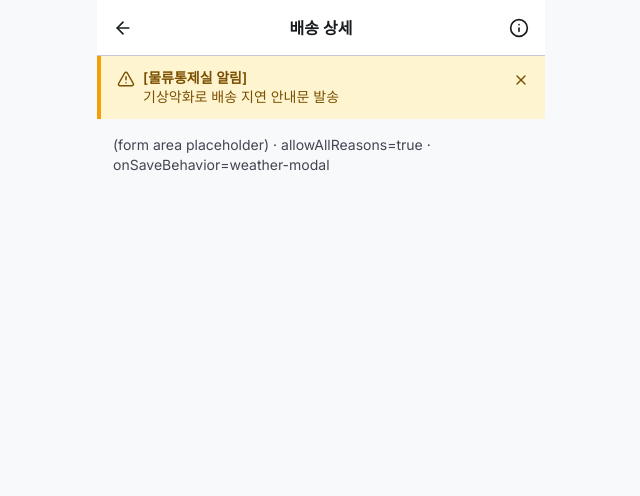
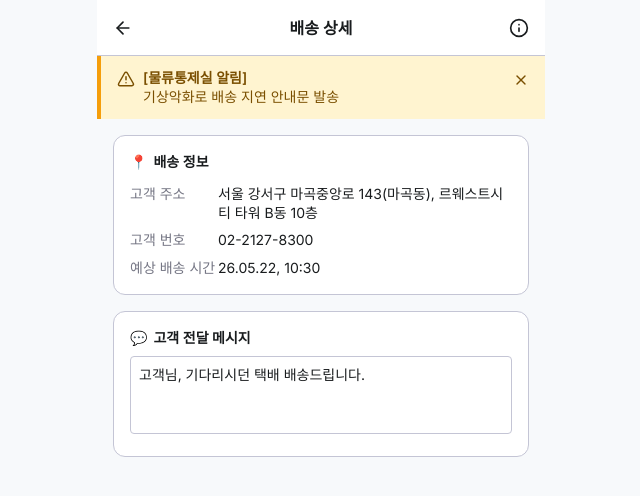
Before and after one commit to MelRanG/Manual-automation, a React (Vite) app in the folder frontend/: page /demo-widget-after in a window 1280 px wide. Shown: the top 496 px of the page, without its empty margins (319-959 px from the left). Built offline with nearby package versions, Linux system fonts and the light colour scheme; a web font is replaced by a local one.

Commit message:
feat(demo-widget): add customer info card and message textarea

```diff
--- a/frontend/src/pages/DemoWidget.tsx
+++ b/frontend/src/pages/DemoWidget.tsx
@@ -1,6 +1,6 @@
 import { useEffect, useState } from "react"
 import { ArrowLeft, Info, AlertTriangle, X } from "lucide-react"
-import { TOAST } from "./DemoWidget.constants"
+import { CUSTOMER, DEFAULT_MESSAGE, TOAST } from "./DemoWidget.constants"
 
 export interface DemoWidgetProps {
   allowAllReasons: boolean
@@ -9,11 +9,16 @@ export interface DemoWidgetProps {
 
 export function DemoWidget({ allowAllReasons, onSaveBehavior }: DemoWidgetProps) {
   const [toastOpen, setToastOpen] = useState(false)
+  const [message, setMessage] = useState(DEFAULT_MESSAGE)
 
   useEffect(() => {
     const id = window.setTimeout(() => setToastOpen(true), 2000)
     return () => window.clearTimeout(id)
   }, [])
+
+  // Props are intentionally consumed later (Task 5: allowAllReasons, Task 7: onSaveBehavior)
+  void allowAllReasons
+  void onSaveBehavior
 
   return (
     <div className="min-h-screen bg-[#f7f9fb] flex flex-col items-center font-['Inter',sans-serif] text-[#191c1e]">
@@ -59,10 +64,36 @@ export function DemoWidget({ allowAllReasons, onSaveBehavior }: DemoWidgetProps)
           </div>
         )}
 
-        {/* 폼 영역 (다음 task에서 채움) */}
-        <div className="p-4 text-sm text-[#444653]">
-          (form area placeholder) · allowAllReasons={String(allowAllReasons)} · onSaveBehavior={onSaveBehavior}
-        </div>
+        {/* 폼 영역 */}
+        <main className="flex flex-col gap-4 p-4 pb-32">
+          {/* 배송 정보 카드 */}
+          <section className="bg-white rounded-lg border border-[#c4c5d5] p-4">
+            <h2 className="text-sm font-semibold text-[#191c1e] mb-3 flex items-center gap-1.5">
+              <span aria-hidden>📍</span> 배송 정보
+            </h2>
+            <dl className="grid grid-cols-[88px_1fr] gap-y-2 text-sm">
+              <dt className="text-[#757684]">고객 주소</dt>
+              <dd className="text-[#191c1e] leading-snug">{CUSTOMER.address}</dd>
+              <dt className="text-[#757684]">고객 번호</dt>
+              <dd className="text-[#191c1e]">{CUSTOMER.phone}</dd>
+              <dt className="text-[#757684]">예상 배송 시간</dt>
+              <dd className="text-[#191c1e]">{CUSTOMER.eta}</dd>
+            </dl>
+          </section>
+
+          {/* 메시지 카드 */}
+          <section className="bg-white rounded-lg border border-[#c4c5d5] p-4">
+            <h2 className="text-sm font-semibold text-[#191c1e] mb-2 flex items-center gap-1.5">
+              <span aria-hidden>💬</span> 고객 전달 메시지
+            </h2>
+            <textarea
+              value={message}
+              onChange={(e) => setMessage(e.target.value)}
+              rows={3}
+              className="w-full border border-[#c4c5d5] rounded p-2 text-sm focus:outline-none focus:border-[#00288e] focus:ring-1 focus:ring-[#00288e] resize-none"
+            />
+          </section>
+        </main>
       </div>
     </div>
   )
```
